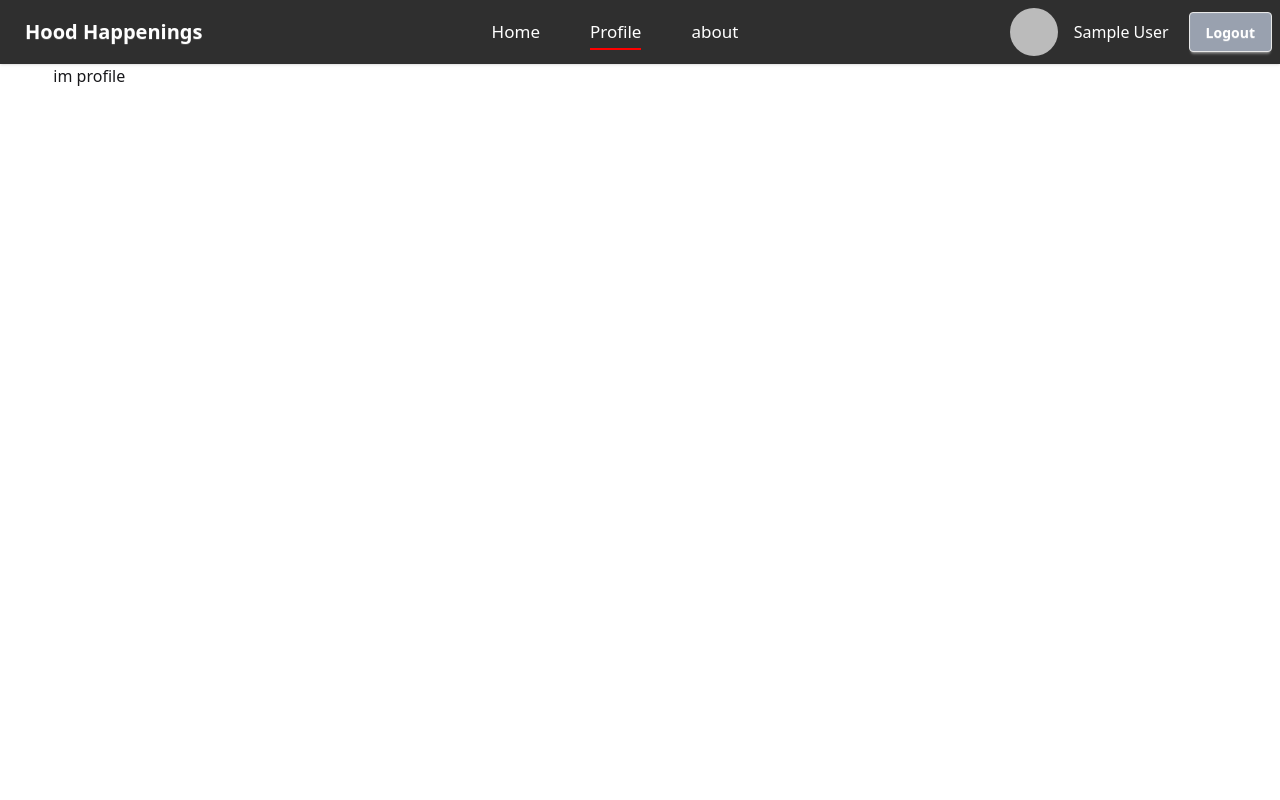
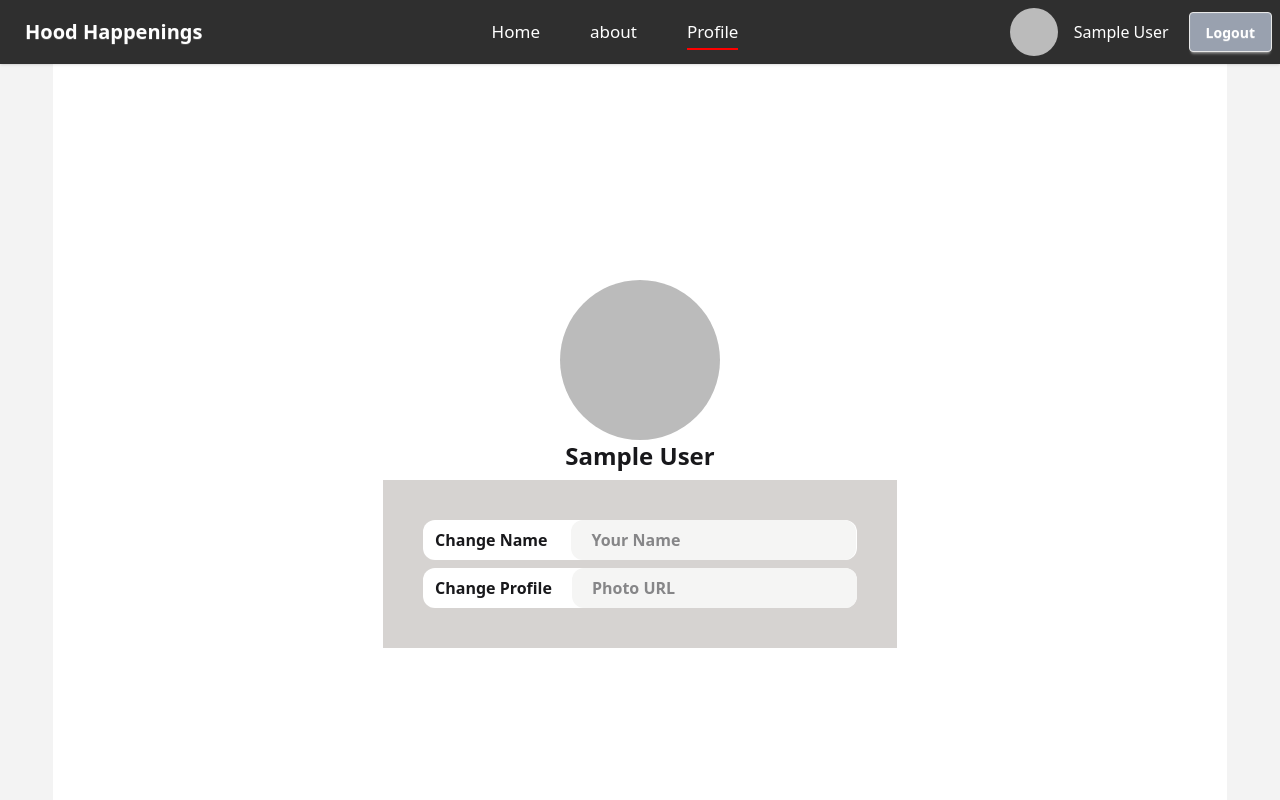
Before and after one commit to MAHIR-DEVES/assignment-9, a React (Vite) app: page /profile in a window 1280 px wide. Shown: the top 800 px of the page. Built offline with nearby package versions, Linux system fonts and the light colour scheme; no server answers; sample sign-in values are in the browser's storage.

Commit message:
add proffile page

```diff
--- a/src/App.css
+++ b/src/App.css
@@ -1,2 +1,5 @@
 @import 'tailwindcss';
 @plugin "daisyui";
+body {
+  background: #f3f3f3;
+}
--- a/src/Components/Navbar/Navbar.jsx
+++ b/src/Components/Navbar/Navbar.jsx
@@ -5,24 +5,26 @@ import { AuthContext } from '../../Provider/AuthProvider/AuthProvider';
 import { toast } from 'react-toastify';
 
 const Navbar = () => {
+  const { pathname } = useLocation();
+  const navigate = useNavigate();
+  const { user, userLogout } = use(AuthContext);
   const links = (
     <>
       <li>
         <NavLink to="/">Home</NavLink>
       </li>
       <li>
-        <NavLink to="/profile">Profile</NavLink>
-      </li>
-      <li>
-        {' '}
         <NavLink to="/about">about</NavLink>
       </li>
+      {user && (
+        <>
+          <li>
+            <NavLink to="/profile">Profile</NavLink>
+          </li>
+        </>
+      )}
     </>
   );
-
-  const { pathname } = useLocation();
-  const navigate = useNavigate();
-  const { user, userLogout } = use(AuthContext);
 
   const handelLogout = () => {
     userLogout()
--- a/src/Layouts/Root/Root.jsx
+++ b/src/Layouts/Root/Root.jsx
@@ -1,15 +1,17 @@
 import React from 'react';
 import '../../App.css';
 import Navbar from '../../Components/Navbar/Navbar';
-import { Outlet } from 'react-router';
+import { Outlet, useNavigation } from 'react-router';
 import Footer from '../../Components/Footer/Footer';
+import Loading from '../../Components/Loading/Loading';
 
 const Root = () => {
+  const { state } = useNavigation();
   return (
     <div>
       <Navbar></Navbar>
-      <div className="w-11/12 mx-auto min-h-screen">
-        <Outlet></Outlet>
+      <div className="w-11/12 mx-auto min-h-screen bg-white">
+        {state == 'loading' ? <Loading /> : <Outlet></Outlet>}
       </div>
       <Footer></Footer>
     </div>
--- a/src/Pages/Profile/Profile.jsx
+++ b/src/Pages/Profile/Profile.jsx
@@ -1,9 +1,36 @@
-import React from 'react';
+import React, { use } from 'react';
+import { AuthContext } from '../../Provider/AuthProvider/AuthProvider';
 
 const Profile = () => {
+  const { user } = use(AuthContext);
   return (
-    <div>
-      <p>im profile</p>
+    <div className="min-h-screen flex justify-center items-center">
+      <div className=" flex flex-col items-center justify-center ">
+        <img
+          className="w-40 rounded-full"
+          src={`${user ? user.photoURL : ''}`}
+          alt=""
+        />
+        <h2 className="text-2xl font-bold mb-2">{user && user.displayName}</h2>
+        <div className="bg-stone-300 p-10 font-semibold">
+          <span className="flex items-center gap-2 bg-white mb-2 rounded-xl">
+            <p className="px-3">Change Name</p>
+            <input
+              className="bg-stone-100 px-5 py-2 rounded-xl ml-1 "
+              type="text"
+              placeholder="Your Name"
+            />
+          </span>
+          <span className="flex items-center gap-2 bg-white rounded-xl">
+            <p className="px-3">Change Profile</p>
+            <input
+              className="bg-stone-100 px-5 py-2 rounded-xl"
+              type="text"
+              placeholder="Photo URL"
+            />
+          </span>
+        </div>
+      </div>
     </div>
   );
 };
--- a/src/Pages/Registerr/Register.jsx
+++ b/src/Pages/Registerr/Register.jsx
@@ -60,6 +60,7 @@ const Register = () => {
               name="name"
               className="input"
               placeholder="Your Name"
+              required
             />
 
             {/* Photo url */}
@@ -69,6 +70,7 @@ const Register = () => {
               name="photoUrl"
               className="input"
               placeholder="Photo URL"
+              required
             />
             {/* email */}
             <label className="label">Email</label>
@@ -77,6 +79,7 @@ const Register = () => {
               name="email"
               className="input"
               placeholder="Email"
+              required
             />
 
             {/* password */}
@@ -86,6 +89,7 @@ const Register = () => {
               name="password"
               className="input"
               placeholder="Password"
+              required
             />
             {passwordError && <p className="text-red-600">{passwordError}</p>}
             {/* google login */}
--- a/src/Routes/Router.jsx
+++ b/src/Routes/Router.jsx
@@ -7,6 +7,7 @@ import Login from '../Pages/Login/Login';
 import Register from '../Pages/Registerr/Register';
 import CardDetails from '../Components/CardDetails/CardDetails';
 import PrivateRoute from '../Provider/AuthProvider/PrivateRoute';
+import Loading from '../Components/Loading/Loading';
 
 const router = createBrowserRouter([
   {
@@ -17,10 +18,15 @@ const router = createBrowserRouter([
         index: true,
         Component: Home,
         loader: () => fetch('/eventData.json'),
+        hydrateFallbackElement: <Loading></Loading>,
       },
       {
         path: '/profile',
-        Component: Profile,
+        element: (
+          <PrivateRoute>
+            <Profile></Profile>
+          </PrivateRoute>
+        ),
       },
       {
         path: '/about',
@@ -42,6 +48,7 @@ const router = createBrowserRouter([
           </PrivateRoute>
         ),
         loader: () => fetch('/eventData.json'),
+        hydrateFallbackElement: <Loading></Loading>,
       },
     ],
   },
```
